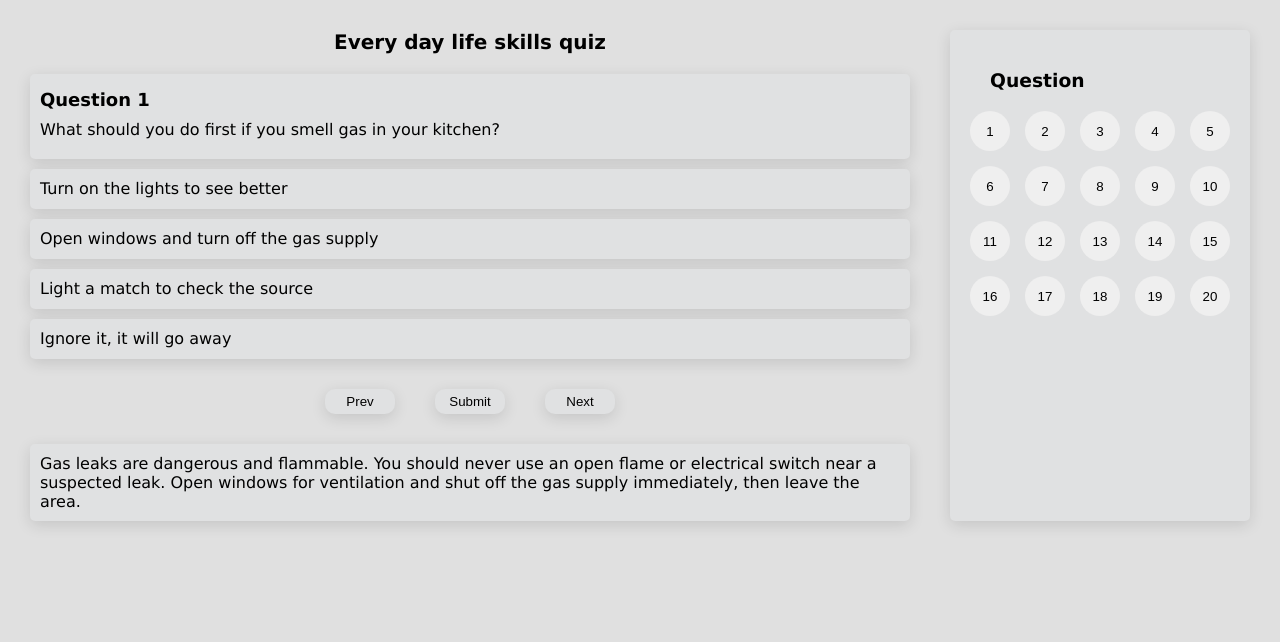
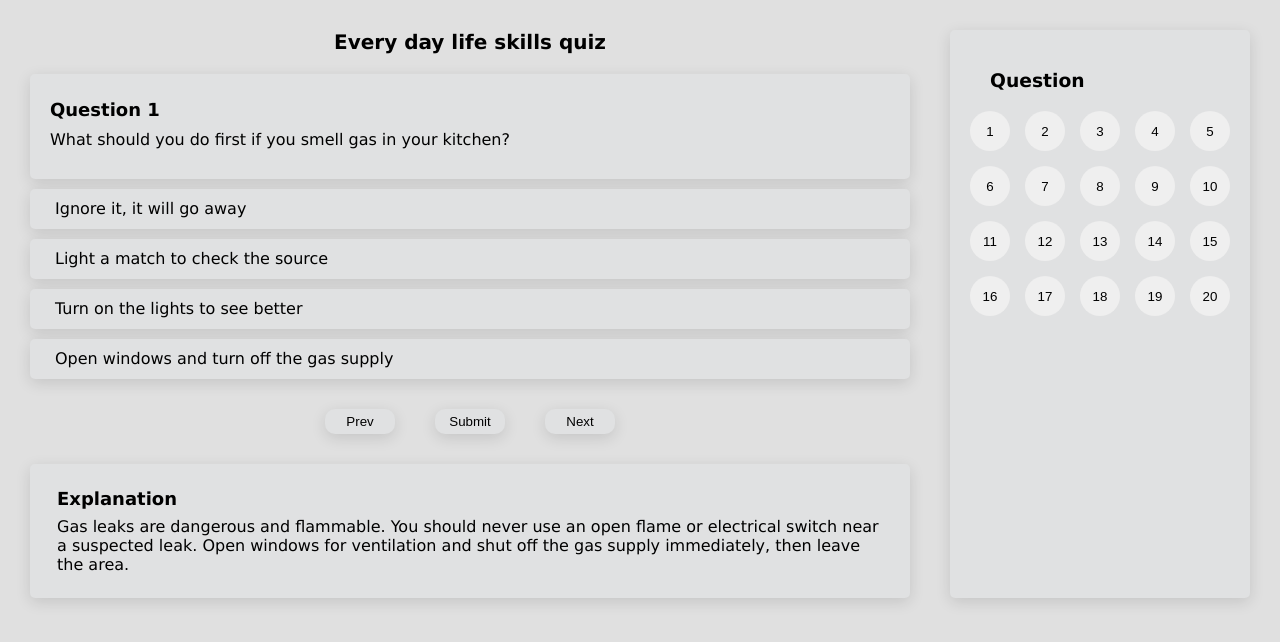
Before and after one commit to duku79edea/Quiz-app, a React (Vite) app: page / in a window 1280 px wide. Shown: the top 642 px of the page. Built offline with nearby package versions, Linux system fonts and the light colour scheme.

Commit message:
fix: add modified the logic and styling

```diff
--- a/src/App.css
+++ b/src/App.css
@@ -20,7 +20,7 @@ header h1{
 }
 .qn-card{
     background-color: rgb(224, 225, 226);
-    padding: 10px;
+    padding: 20px;
     border-radius: 5px;
     box-shadow: 0 4px 15px rgba(0, 0, 0, 0.12);
 }
@@ -35,15 +35,16 @@ header h1{
 }
 .options{
     margin-bottom: 30px;
+
 }
 .options p{
     margin-top: 10px;
     border-radius: 5px;
-    padding: 10px;
     min-height: 40px;
     background-color: rgb(224, 225, 226);
     box-shadow: 0 4px 15px rgba(0, 0, 0, 0.12);
-
+    padding-left: 25px;
+    padding-top: 10px;
 }
 .btn{
     display: flex;
@@ -61,9 +62,15 @@ header h1{
 }
 .explanation{
     background-color: rgb(224, 225, 226);
-    padding: 10px;
+    padding: 24px 27px;
     border-radius: 5px;
     box-shadow: 0 4px 15px rgba(0, 0, 0, 0.12);
+
+}
+.explanation h3{
+    font-size: 18px;
+    margin-bottom: 8px;
+
 }
 .question-nav{
     width: 450px;
--- a/src/App.jsx
+++ b/src/App.jsx
@@ -1,17 +1,43 @@
+import { useState } from 'react';
 
+import quizData from './data/quizData'
+import QuestionCard from './components/QuestionCard';
 import Header from "./components/Header"
-import Question from "./components/Question"
 import Button from "./components/Button"
 import Explanation from "./components/Explanation"
 import Navigation from "./components/Navigation"
 import './App.css'
 
 export default function App(){
+
+  const [userAnswers, setUserAnswers] = useState({});
+  const [currentIndex, setCurrentIndex] = useState(0);
+
+  function handleAnswer (questionIndex, selectedOption) {
+    setUserAnswers((prev) => ({...prev, [questionIndex] : selectedOption}))
+  }
+
+  function calculateScore (quizData, userAnswers) {
+    let score = 0;
+    quizData.forEach((question, i) => {
+      if (userAnswers[i] === question.correctAnswer) {
+        score += 1
+      }
+    })
+    return score;
+  }
+
+  const finalScore = calculateScore(quizData, userAnswers);
+
     return (
       <div className="quiz-interface">
         <div className="question-interface">
           <Header />
-        <Question />
+          <QuestionCard question={quizData[currentIndex]}
+            questionIndex = {currentIndex}
+            onAnswer = {handleAnswer}
+            selectedAnswer = {userAnswers[currentIndex]}
+          />
           <Button />
           <Explanation />
         </div>
--- a/src/components/Explanation.jsx
+++ b/src/components/Explanation.jsx
@@ -3,6 +3,7 @@ import {quizData} from '../data/quizData'
 export default function Explanation(){
     return (
         <div className='explanation'>
+            <h3>Explanation</h3>
             <p>{quizData[0].explanation}</p>
         </div>
     )
--- a/src/components/Question.jsx
+++ /dev/null
@@ -1,19 +0,0 @@
-import {quizData} from '../data/quizData'
-
-export default function Question(){
-    return (
-        <div className='questions'>
-            <div className='qn-card'>
-                <h3>Question 1</h3>
-                <p>{quizData[0].question}</p>
-            </div>
-            <div className='options'>
-                {quizData[0].options
-                .map((option, index) =>(
-                    <p className='option-text' key={index}>{option}</p>
-                ))
-            }
-            </div>
-        </div>
-    )
-}
--- a/src/QuestionCard.jsx
+++ b/src/components/QuestionCard.jsx
@@ -15,9 +15,15 @@ function QuestionCard ({ question, questionIndex, onAnswer, selectedAnswer }) {
         () => orderArray(question.options), [question]
     )
     return (
-        <div>
-            <h3>{question.question}</h3>
-          {orderOptions.map(option => <button key={option} onClick={() => onAnswer(questionIndex, option)}>{option}</button>)}
+        <div className='questions'>
+            <div className="qn-card">
+                <h3>Question {questionIndex + 1}</h3>
+                <p>{question.question}</p>
+            </div>
+            <div className="options">
+                {orderOptions.map(option => <p className='option-text' key={option} onClick={() => onAnswer(questionIndex, option)}>{option}</p>)}
+            </div>
+
         </div>
     )
 }
```
Also changed, not shown: src/Logic.jsx (deleted, +0 -34 lines). Lines whose indentation alone changed are shown as unchanged.
